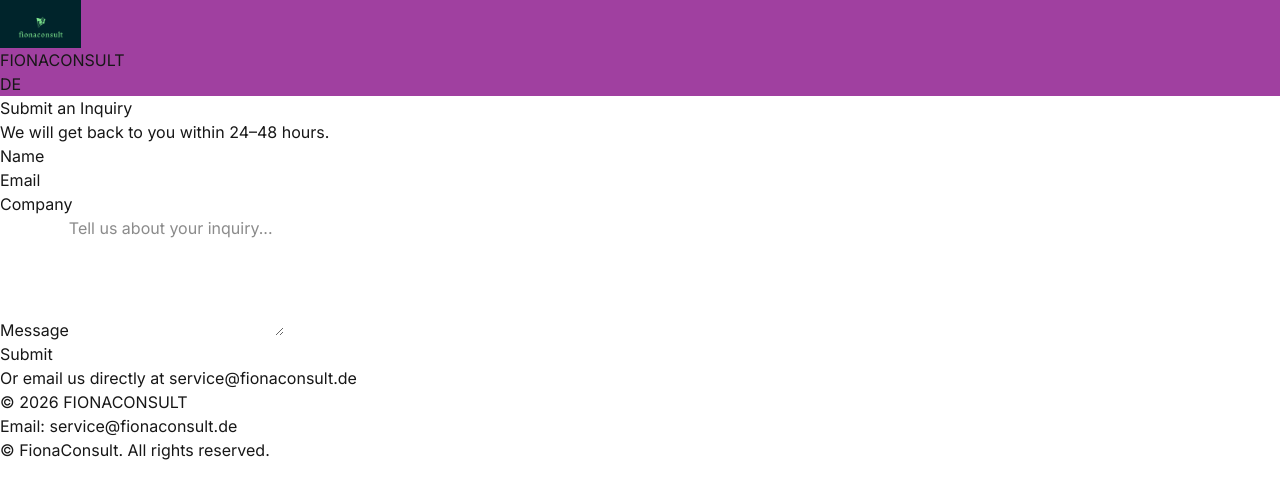
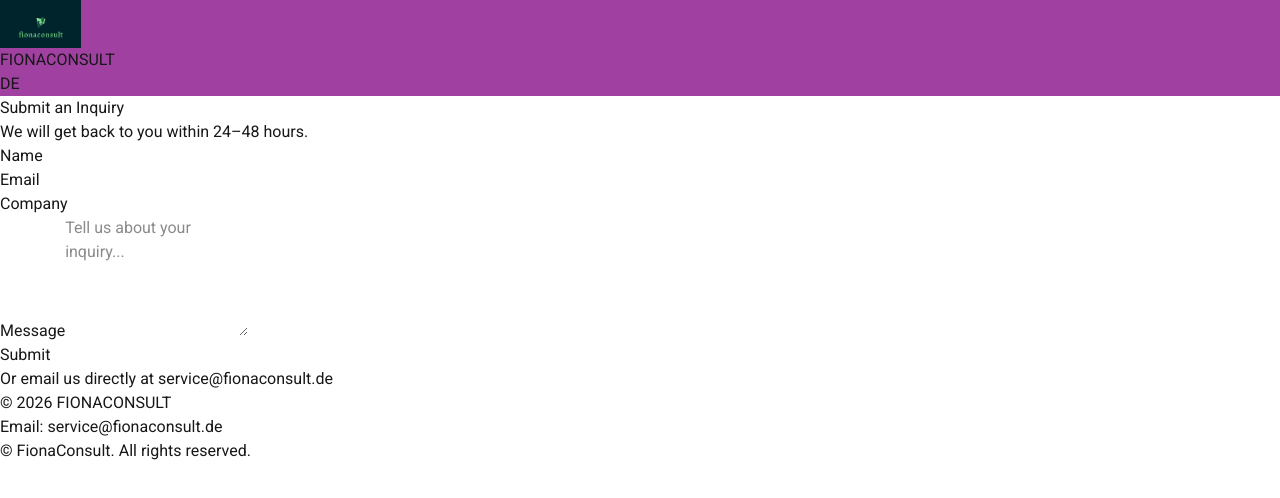
Before and after one commit to fiona-miao/advisory.fionaconsult.de, a Next.js app: page /contact in a window 1280 px wide. Shown: the top 498 px of the page. Built offline with nearby package versions, Linux system fonts and the light colour scheme.

Commit message:
Update typography: Switch to Roboto font (German-optimized) with heavier weights (500-700)

```diff
--- a/src/app/advisory.css
+++ b/src/app/advisory.css
@@ -2,7 +2,8 @@
   margin: 0;
   padding: 0;
   box-sizing: border-box;
-  font-family: -apple-system, BlinkMacSystemFont, "Segoe UI", Roboto, Helvetica, Arial, sans-serif;
+  font-family: 'Roboto', -apple-system, BlinkMacSystemFont, "Segoe UI", Helvetica, Arial, sans-serif;
+  font-weight: 500;
 }
 button,
 input,
@@ -15,6 +16,19 @@
 body {
   color: #0f172a;
   line-height: 1.6;
+  font-weight: 500;
+}
+
+h1, h2, h3, h4, h5, h6 {
+  font-weight: 700;
+}
+
+button {
+  font-weight: 600;
+}
+
+strong, b {
+  font-weight: 700;
 }
 a {
   text-decoration: none;
--- a/src/app/layout.tsx
+++ b/src/app/layout.tsx
@@ -1,7 +1,11 @@
 import './globals.css'
-import { Inter } from 'next/font/google'
+import { Roboto } from 'next/font/google'
 
-const inter = Inter({ subsets: ['latin'] })
+const roboto = Roboto({
+  subsets: ['latin', 'cyrillic'],
+  weight: ['400', '500', '600', '700'],
+  display: 'swap',
+})
 
 export const metadata = {
   title: 'FIONAMIAO CONSULTING',
@@ -11,7 +15,7 @@
 export default function RootLayout({ children }: { children: React.ReactNode }) {
   return (
     <html lang="en">
-      <body className={inter.className}>{children}</body>
+      <body className={roboto.className}>{children}</body>
     </html>
   )
 }
```
